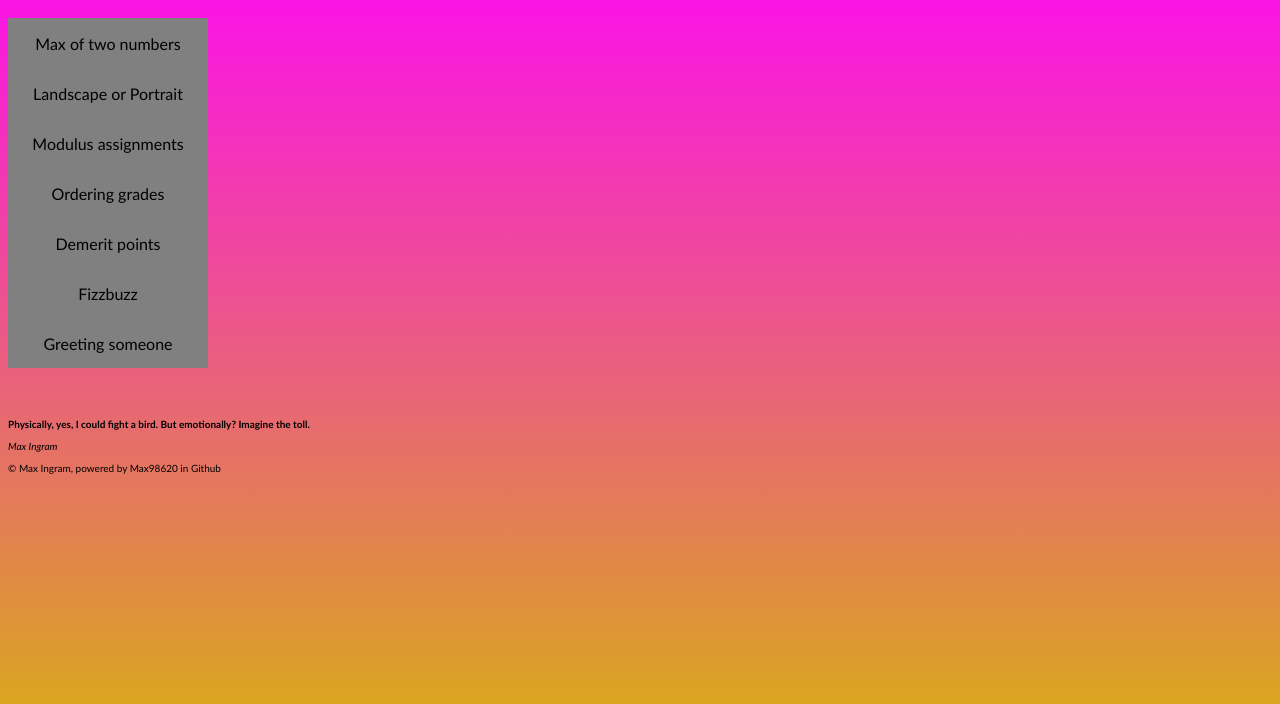
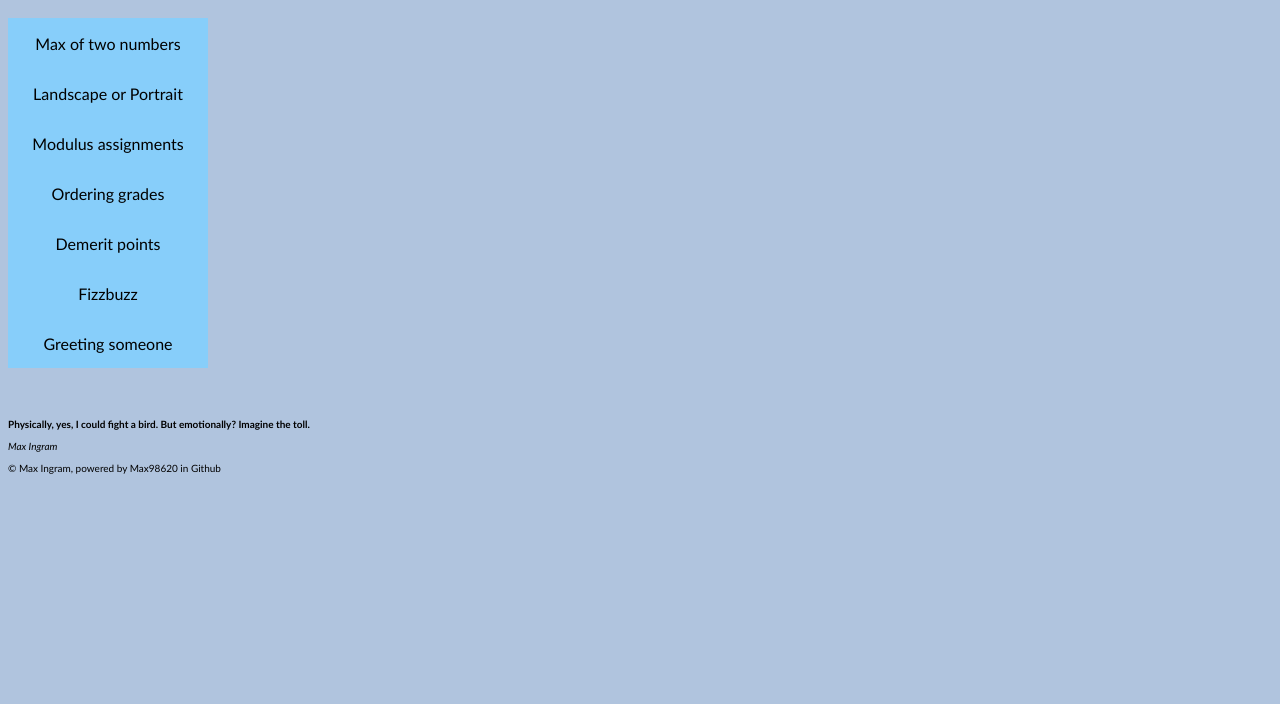
Before and after one commit to LearningJavaScriptSandbox-2021-2022/Learning-JavaScript-Sandbox, a plain HTML site: page index.html in a window 1280 px wide. Shown: the part 96-800 px from the top of the page. Drawn offline with Linux system fonts and the light colour scheme.

Commit message:
Update style.css

```diff
--- a/style.css
+++ b/style.css
@@ -28,7 +28,7 @@ button {
   padding: 0;
   height: 50px;
   border: none;
-  background-color: grey;
+  background-color: lightskyblue;
 }
 button a {
   display: inline-block;
@@ -66,5 +66,5 @@ h3 {
   font: 25px calibri;
 }
 body {
-  background-image: linear-gradient(fuchsia, goldenrod);
+  background-color: lightsteelblue;
 }
```
